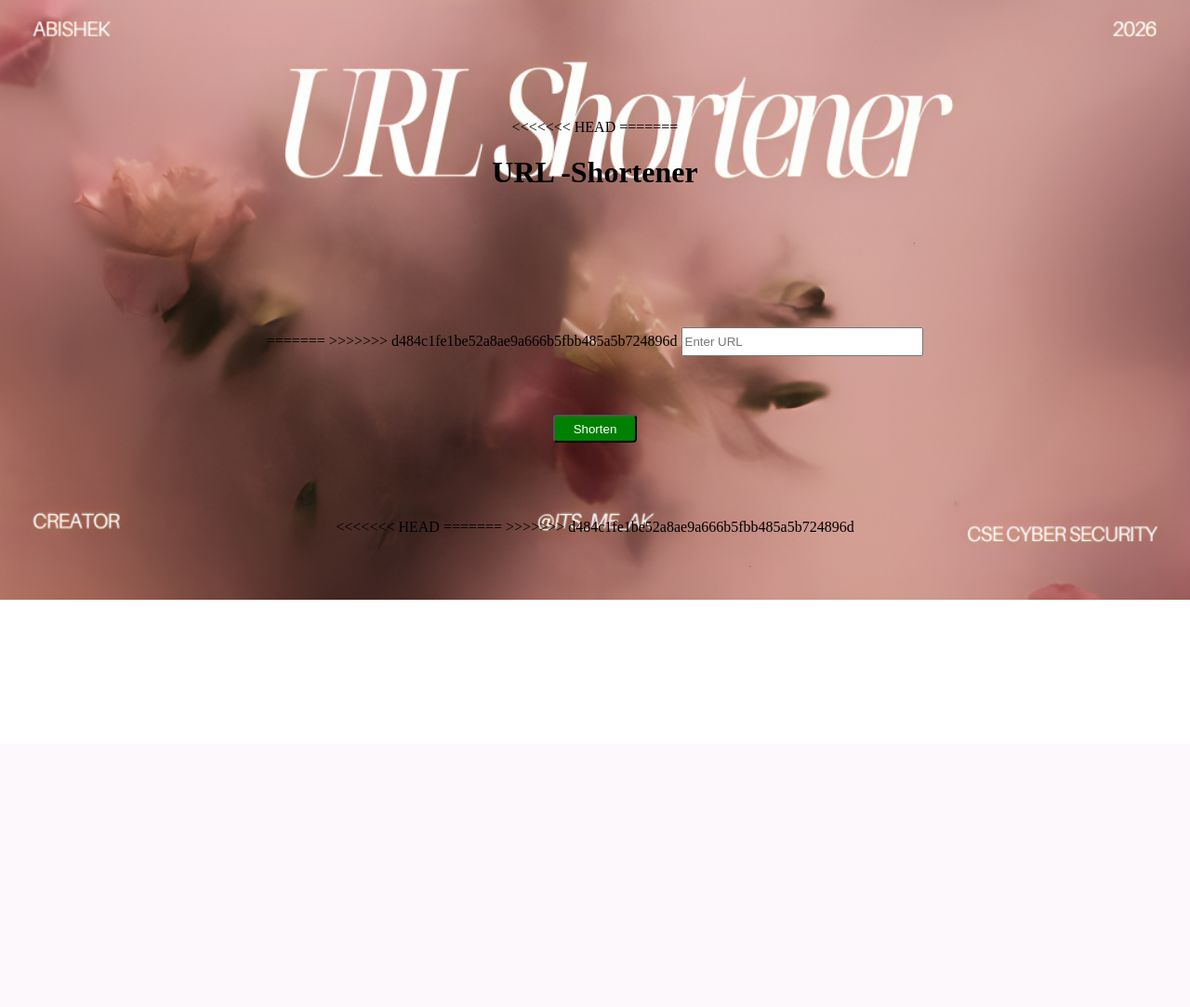
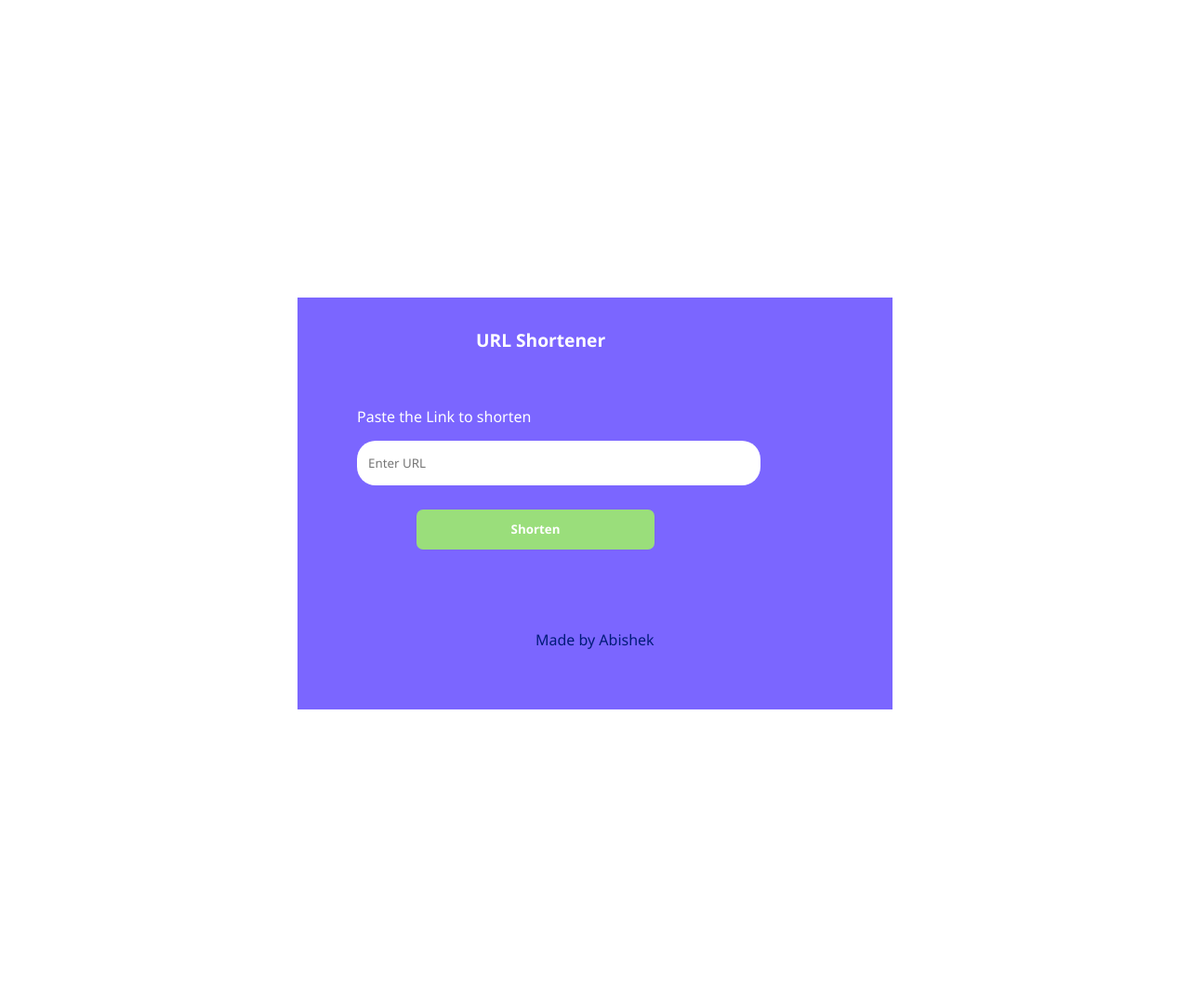
Before and after one commit to Abishek-ak7/URL-Shortener, a Flask app: page / in a window 1280 px wide. Shown: the whole page at 93% size. Before the commit the page ends 645 px from the top, so only its background shows below. Run offline with Flask 3, Linux system fonts and the light colour scheme.

Commit message:
Updated the Ui

```diff
--- a/templates/index.html
+++ b/templates/index.html
@@ -1,71 +1,109 @@
 <!DOCTYPE html>
 <html>
 <head>
-<<<<<<< HEAD
+
     <title>URL Shortener</title>
-    <link rel="icon" href="static/images/Url.png" type="image/x-icon">
+    <link rel="icon" href="/static/images/Url.png" type="image/x-icon">
 
 </head>
 <body>
 <style>
+    *{
+        margin:0;
+        padding:0;
+        font-family:'Segoe UI', Roboto, Oxygen, Ubuntu, Cantarell, 'Open Sans', 'Helvetica Neue', sans-serif;
+    }
     a{
     text-decoration:none;
-    color:chartreuse;
-    font-size: 25px;
+
+
     }
     body{
-    text-align:center;
-    margin-top:10%;
-    background-image:url("static/images/B.png");
     background-size: cover;
     background-repeat:no-repeat;
     }
-    input{
-    margin-top:10%;
-    width:20%;
-    height:25px;
+
+    button{
+        margin-right:40%;
+        margin-left:20%;
+        width:40%;
+        margin-top:4%;
+        padding:2%;
+        border-radius: 7px;
+        border:none;
+        background-color:#9ADE7B;
+        color:white;
+        font-weight: bolder;
+
     }
-    button{
-    color:white;
-    background-color:green;
-    height:30px;
-    width:90px;
-    padding:5px;
-    border-radius:4px;
-    margin-top:5%;
-    margin-bottom:5%;
+    .para,a{
+        display:inline;
+        padding:5%;
+
+
     }
-    p{
-        color:aquamarine;
-        font-size: 30px;
+    .paste{
+        text-size-adjust:unset;
+        margin-top: 9%;
+        padding-left:10%;
+        padding-right:10%;
+        color:white;
     }
+    .paste > input{
+        border-radius: 20px; /* Adjust the value as needed for the desired roundness */
+        padding: 8px 12px;
+        width:80%;
+        height:4vh;
+        border: none;
+        margin-top: 3%;
+    }
+    .URO{
+        background-color: #7B66FF;
+        height:50% ;
+        width:50%;
+        margin-left:25%;
+        margin-right: 25%;
+        margin-top:25%;
+        margin-bottom: 25%;
+
+    }
+    .url{
+        font-weight: bolder;
+        color:white;
+        font-size:larger;
+        padding-top:5%;
+        padding-right:30%;
+        padding-left:30%;
+    }
+    .Owner{
+        padding:10%;
+        margin-right:30%;
+        margin-left: 30%;
+        color:#001B79;
+    }
+
 </style>
+<div class="URO">
+    <h1 class="url">URL Shortener</h1>
+    <form method="POST">
+        <div class="paste">
+        <p class="headurl">Paste the Link to shorten</p>
+        <input type="text" name="long_url" placeholder="Enter URL" id="link">
 
-=======
-    <title>URL SHORTENER</title>
-</head>
-<form style="text-align:center;">
-<h1>URL -Shortener</h1>
-=======
-    <!-- Add your HTML head content here -->
-</head>
-<body>
->>>>>>> d484c1fe1be52a8ae9a666b5fbb485a5b724896d
-
-    <form method="POST">
-        <input type="text" name="long_url" placeholder="Enter URL" id="link">
-        <br>
+    </div>
         <button type="submit" onclick="f()">Shorten</button>
-
     </form>
 
     <br>
-
+<div>
     {% if short_url %}
-    <p>The shortened Link is:</p>
+    <p class="para">The shortened Url:</p>
     <a href="{{ short_url }}">{{ short_url }}</a>
     {% endif %}
-<<<<<<< HEAD
+</div>
+<p class="Owner">Made by Abishek</p>
+</div>
+
 <script>
     function f(){
    var K = document.getElementById("link").value;
@@ -75,10 +113,5 @@
 }
 
 </script>
-=======
-
-</form>
->>>>>>> d484c1fe1be52a8ae9a666b5fbb485a5b724896d
-
 </body>
 </html>
```
Also changed, not shown: URL Shortener.png (deleted).
